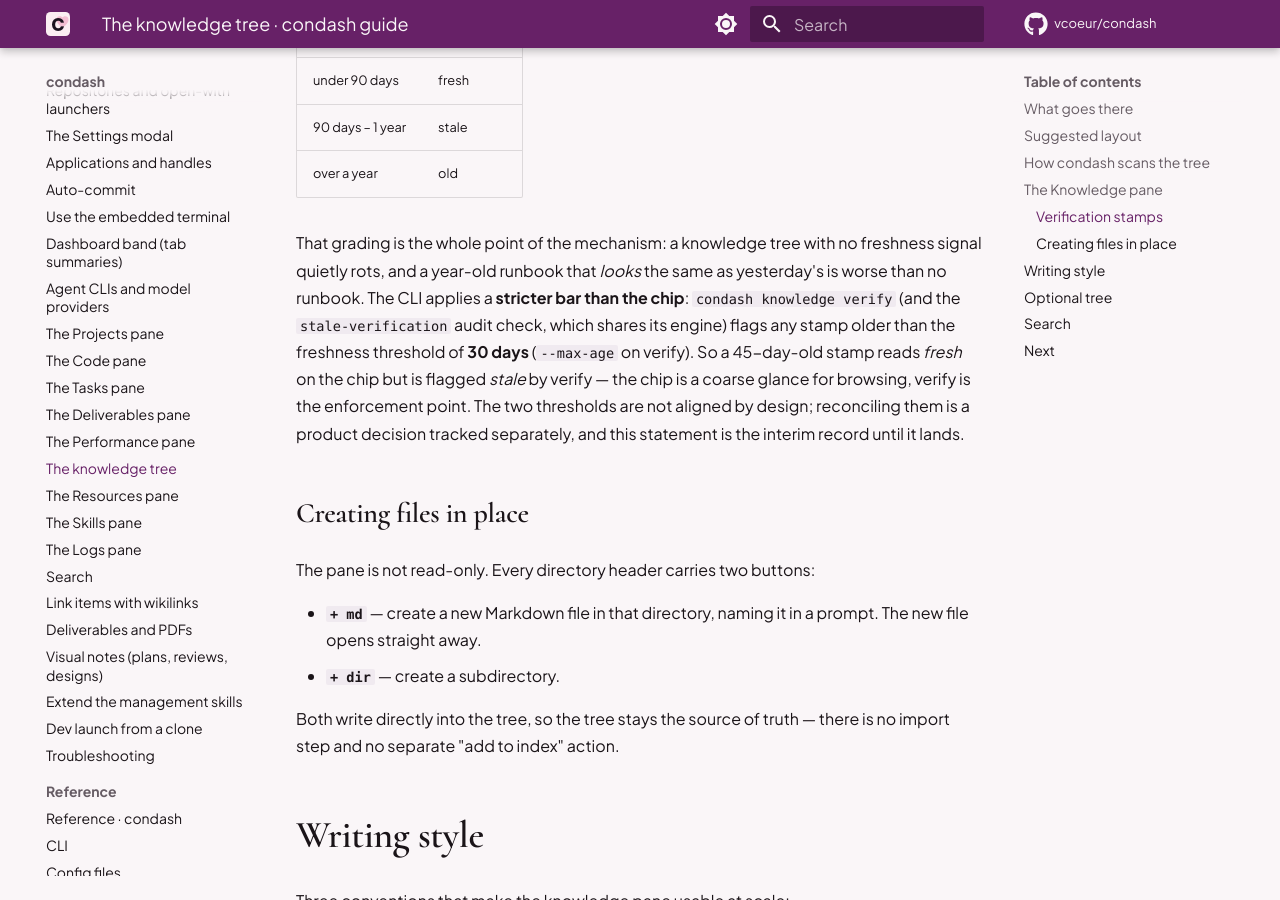
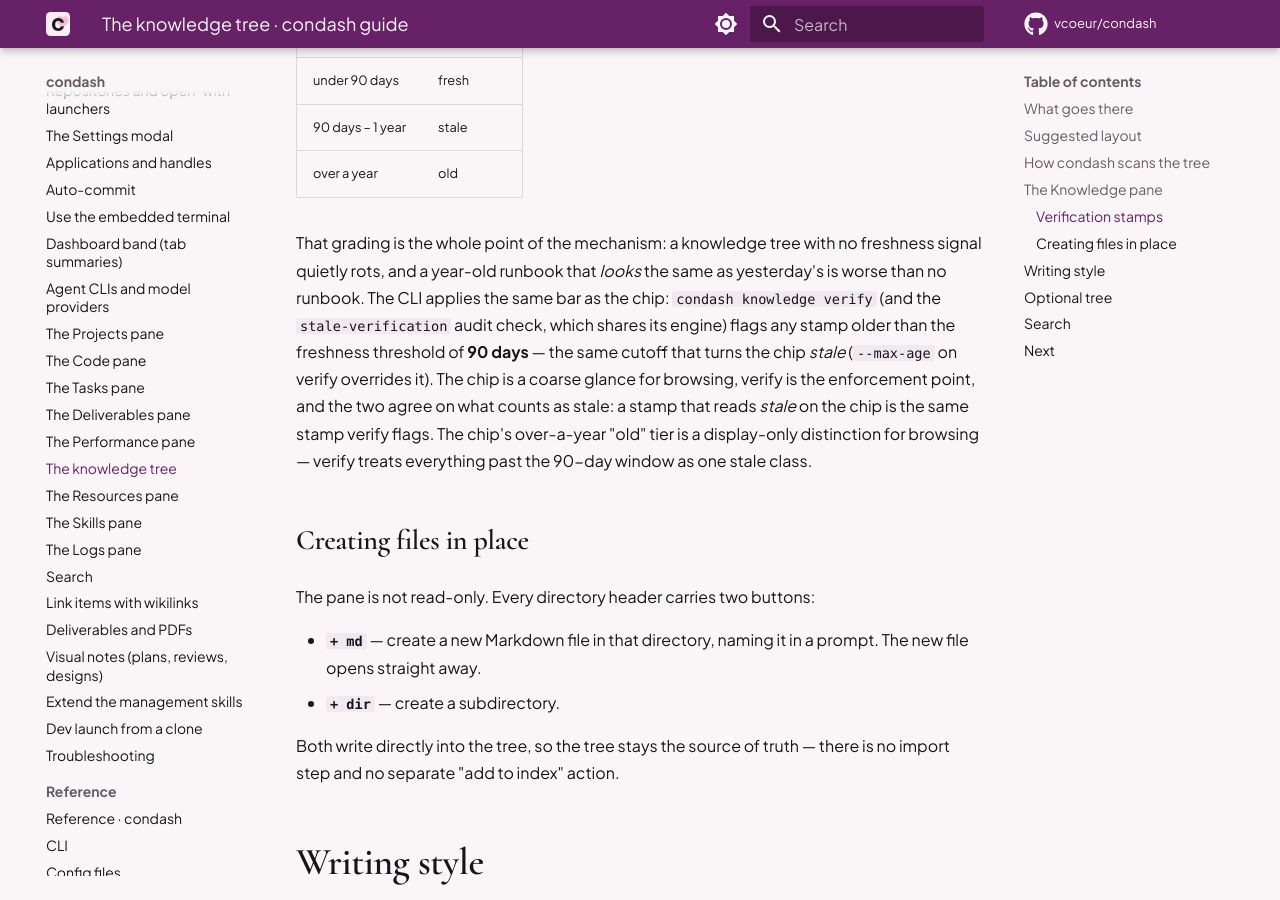
Before and after one commit to vcoeur/condash, an MkDocs documentation site: the page built from docs/guides/knowledge-tree.md, in a window 1280 px wide and 900 px high, scrolled down 3495 px. Built offline with MkDocs 1.6.1 and Material for MkDocs 9.7.7, drawn with Linux system fonts in a browser that asks for light colours; comment, search, counter and statistics services are not loaded.

Commit message:
docs: state the aligned 90-day freshness threshold in guides, reference, and skills

```diff
--- a/docs/guides/knowledge-tree.md
+++ b/docs/guides/knowledge-tree.md
@@ -96,7 +96,7 @@
 | 90 days – 1 year | stale |
 | over a year | old |
 
-That grading is the whole point of the mechanism: a knowledge tree with no freshness signal quietly rots, and a year-old runbook that *looks* the same as yesterday's is worse than no runbook. The CLI applies a **stricter bar than the chip**: `condash knowledge verify` (and the `stale-verification` audit check, which shares its engine) flags any stamp older than the freshness threshold of **30 days** (`--max-age` on verify). So a 45-day-old stamp reads *fresh* on the chip but is flagged *stale* by verify — the chip is a coarse glance for browsing, verify is the enforcement point. The two thresholds are not aligned by design; reconciling them is a product decision tracked separately, and this statement is the interim record until it lands.
+That grading is the whole point of the mechanism: a knowledge tree with no freshness signal quietly rots, and a year-old runbook that *looks* the same as yesterday's is worse than no runbook. The CLI applies the same bar as the chip: `condash knowledge verify` (and the `stale-verification` audit check, which shares its engine) flags any stamp older than the freshness threshold of **90 days** — the same cutoff that turns the chip *stale* (`--max-age` on verify overrides it). The chip is a coarse glance for browsing, verify is the enforcement point, and the two agree on what counts as stale: a stamp that reads *stale* on the chip is the same stamp verify flags. The chip's over-a-year "old" tier is a display-only distinction for browsing — verify treats everything past the 90-day window as one stale class.
 
 ### Creating files in place
 
```
Also changed, not shown: conception-template/.agents/skills/knowledge/retrieve.md (+2 -2 lines), conception-template/.agents/skills/knowledge/verify.md (+1 -1 lines), docs/reference/cli.md (+2 -2 lines).
